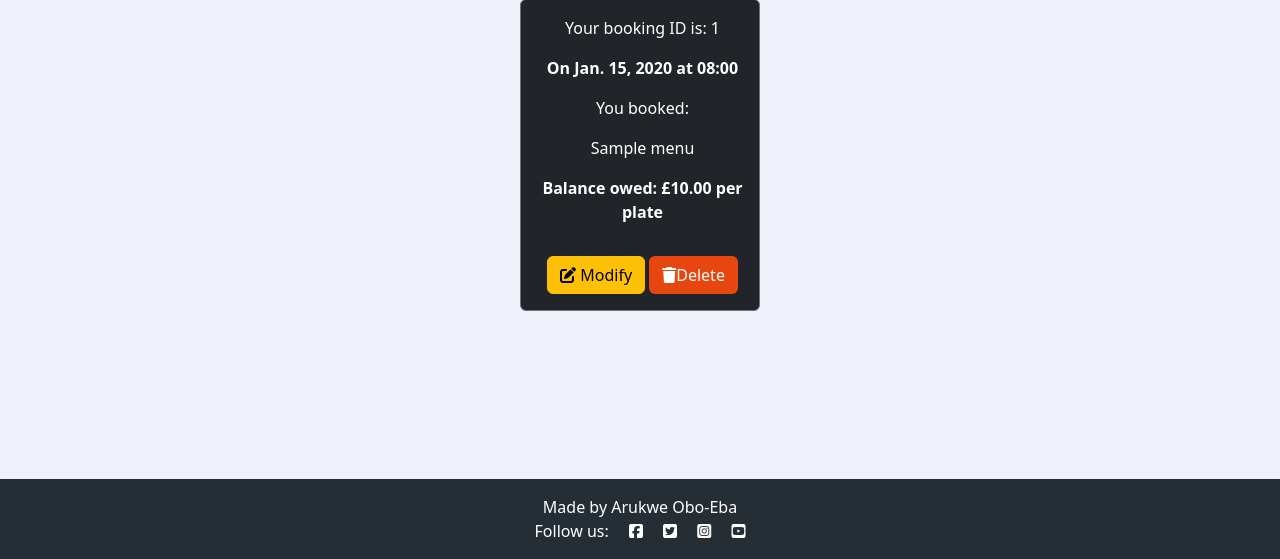
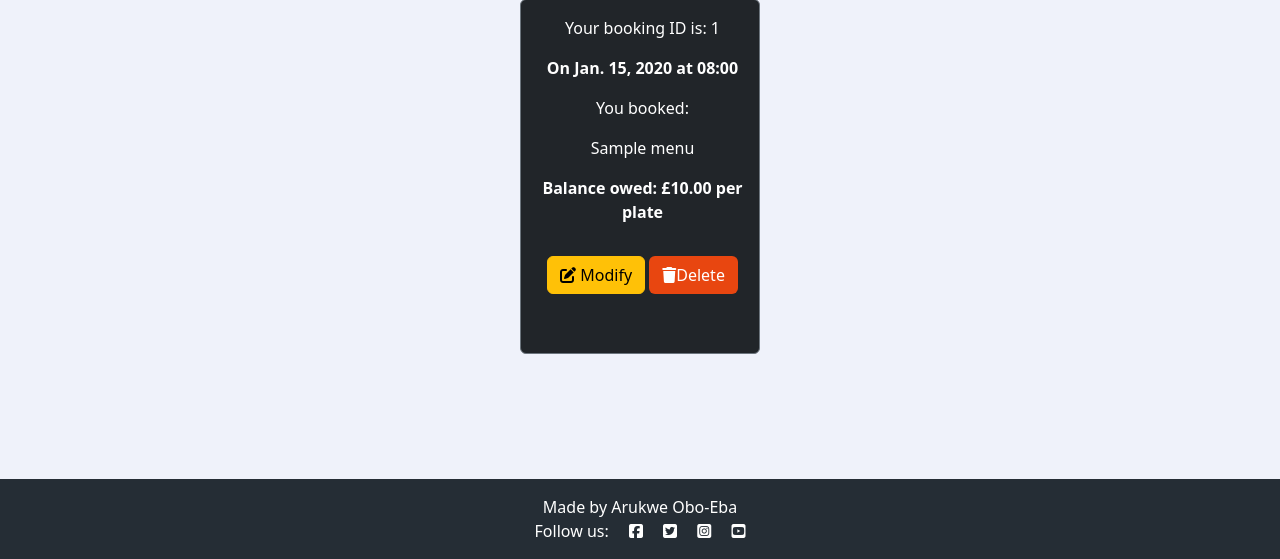
Before and after one commit to osaroo3/django_restaurant_ci_project4, a Django app: page /bookings/ in a window 1280 px wide. Shown: the part 241-800 px from the top of the page. Run offline with Django 4.2, Linux system fonts and the light colour scheme; a user stored in the database is signed in; tables that the repository leaves empty hold one stand-in row (values such as "Sample post").

Commit message:
fixed dimension alignment issues with all card panels of my bookings

```diff
--- a/eatery/templates/eatery/my_bookings.html
+++ b/eatery/templates/eatery/my_bookings.html
@@ -7,7 +7,7 @@
 
     <h3 class="text-center mb-5">Manage your Bookings</h3>
     {% for b in bookings %}
-    <div class="card text-white bg-dark border-secondary">
+    <div class="card card-size text-white bg-dark border-secondary">
        <div class="card-body">
 
           <div class="booking-text text-left">
--- a/static/css/style.css
+++ b/static/css/style.css
@@ -123,6 +123,10 @@ body {
     align-items: center;
     margin-bottom: 5px;
 }
+.card-size {
+    width: 240px !important;
+    height: 355px !important;
+}
 
 .delete-btn {
     color: #1b191f ;
```
